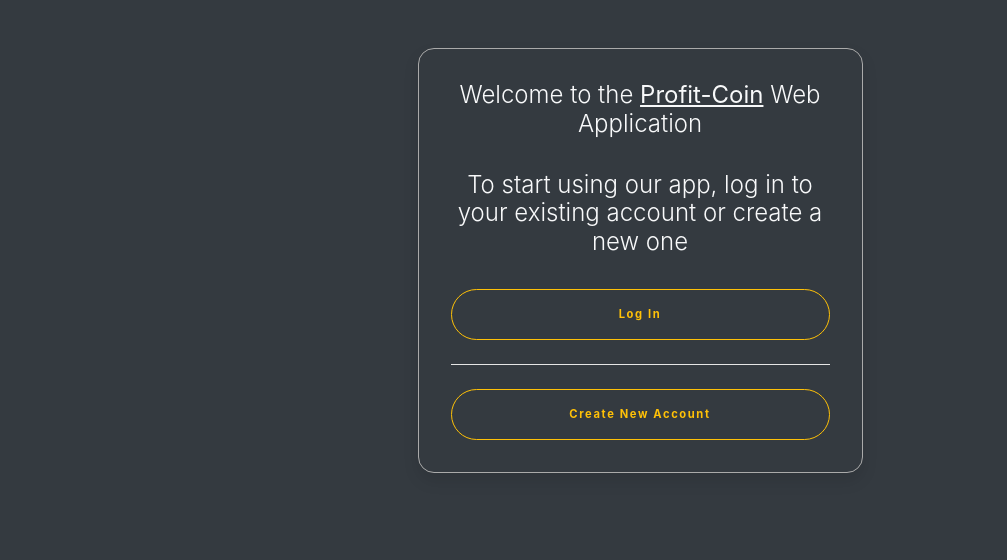
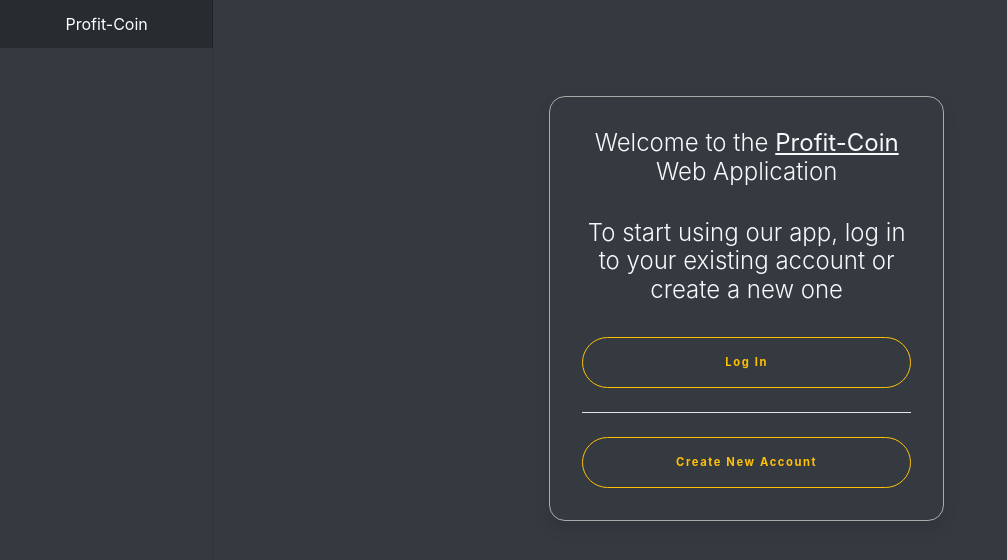
Before and after one commit to mikovsky/pc-client-v2, a React (Create React App) app: page / in a window 1280 px wide. Shown: the top 560 px of the page, without its empty margins (0-1007 px from the left). Built offline with nearby package versions, Linux system fonts and the light colour scheme.

Commit message:
Auth Reducer, ErrorReducer, FormReducer, Top&Left Navbars, Conditional rendering of links in navbars

```diff
--- a/package.json
+++ b/package.json
@@ -12,7 +12,7 @@
     "react-router-dom": "^5.0.0",
     "react-scripts": "3.0.1",
     "redux": "^4.0.1",
-    "redux-forms": "^1.0.0-3",
+    "redux-form": "^8.2.0",
     "redux-thunk": "^2.3.0"
   },
   "scripts": {
--- a/src/components/App.js
+++ b/src/components/App.js
@@ -1,7 +1,24 @@
 import React from "react";
+import TopNavbar from "./navigationBars/TopNavbar";
+import LeftNavbar from "./navigationBars/LeftNavbar";
 
 const App = ({ children }) => {
-  return <div>{children}</div>;
+  return (
+    <React.Fragment>
+      <TopNavbar />
+      <div className="container-fluid">
+        <div className="row">
+          <LeftNavbar />
+          <main
+            role="main"
+            className="col-md-9 ml-sm-auto col-lg-10 px-4 bg-dark text-light"
+          >
+            {children}
+          </main>
+        </div>
+      </div>
+    </React.Fragment>
+  );
 };
 
 export default App;
--- /dev/null
+++ b/src/components/navigationBars/LeftNavbar.js
@@ -0,0 +1,48 @@
+import React, { Component } from "react";
+import { Link } from "react-router-dom";
+import { connect } from "react-redux";
+
+class LeftNavbar extends Component {
+  renderLinks() {
+    if (this.props.authenticated) {
+      return (
+        <ul className="nav flex-column text-center mt-3">
+          <li className="nav-item h6">
+            <Link to="/dashboard" className="nav-link active text-light">
+              <i className="fas fa-chart-line" />
+              <span> Dashboard</span>
+            </Link>
+          </li>
+          <li className="nav-item h6">
+            <Link to="/wallet" className="nav-link text-light">
+              <i className="fas fa-wallet" />
+              <span> Wallet</span>
+            </Link>
+          </li>
+          <li className="nav-item h6">
+            <Link to="/news" className="nav-link text-light">
+              <i className="fas fa-newspaper" />
+              <span> News</span>
+            </Link>
+          </li>
+        </ul>
+      );
+    }
+  }
+
+  render() {
+    return (
+      <nav className="col-md-2 d-none d-md-block bg-dark text-light sidebar">
+        <div className="sidebar-sticky">{this.renderLinks()}</div>
+      </nav>
+    );
+  }
+}
+
+const mapStateToProps = state => {
+  return {
+    authenticated: state.authReducer.authenticated
+  };
+};
+
+export default connect(mapStateToProps)(LeftNavbar);
--- /dev/null
+++ b/src/components/navigationBars/TopNavbar.js
@@ -0,0 +1,40 @@
+import React, { Component } from "react";
+import { Link } from "react-router-dom";
+import { connect } from "react-redux";
+
+class TopNavbar extends Component {
+  renderLinks() {
+    if (this.props.authenticated) {
+      return (
+        <ul className="navbar-nav px-3">
+          <li className="nav-item text-nowrap">
+            <span className="nav-link">Log Out</span>
+          </li>
+        </ul>
+      );
+    }
+  }
+  render() {
+    return (
+      <React.Fragment>
+        <nav className="navbar navbar-dark fixed-top bg-dark flex-md-nowrap p-0 shadow navbar-color">
+          <Link
+            to="/dashboard"
+            className="navbar-brand col-sm-3 col-md-2 mr-0 text-center"
+          >
+            Profit-Coin
+          </Link>
+          {this.renderLinks()}
+        </nav>
+      </React.Fragment>
+    );
+  }
+}
+
+const mapStateToProps = state => {
+  return {
+    authenticated: state.authReducer.authenticated
+  };
+};
+
+export default connect(mapStateToProps)(TopNavbar);
--- a/src/index.js
+++ b/src/index.js
@@ -2,14 +2,24 @@ import React from "react";
 import ReactDOM from "react-dom";
 import { Provider } from "react-redux";
 import { BrowserRouter as Router, Route } from "react-router-dom";
-import { createStore, applyMiddleware } from "redux";
+import { createStore, applyMiddleware, compose } from "redux";
 import reduxThunk from "redux-thunk";
 
 import App from "./components/App";
 import reducers from "./redux/reducers";
 import LandingPage from "./components/LandingPage";
 
-const store = createStore(reducers, {}, applyMiddleware(reduxThunk));
+const ReactReduxDevTools =
+  window.__REDUX_DEVTOOLS_EXTENSION__ && window.__REDUX_DEVTOOLS_EXTENSION__();
+
+const store = createStore(
+  reducers,
+  {},
+  compose(
+    applyMiddleware(reduxThunk),
+    ReactReduxDevTools
+  )
+);
 
 ReactDOM.render(
   <Provider store={store}>
--- /dev/null
+++ b/src/redux/reducers/authReducer.js
@@ -0,0 +1,17 @@
+import { AUTH_USER } from "../types";
+
+const INITIAL_STATE = {
+  authenticated: ""
+};
+
+export default (state = INITIAL_STATE, action) => {
+  switch (action.type) {
+    case AUTH_USER:
+      return {
+        ...state,
+        authenticated: action.payload
+      };
+    default:
+      return state;
+  }
+};
--- /dev/null
+++ b/src/redux/reducers/errorReducer.js
@@ -0,0 +1,12 @@
+import { GET_ERRORS } from "../types";
+
+const INITIAL_STATE = {};
+
+export default (state = INITIAL_STATE, action) => {
+  switch (action.type) {
+    case GET_ERRORS:
+      return action.payload;
+    default:
+      return state;
+  }
+};
--- a/src/redux/reducers/index.js
+++ b/src/redux/reducers/index.js
@@ -1,5 +1,10 @@
 import { combineReducers } from "redux";
+import { reducer as formReducer } from "redux-form";
+import authReducer from "./authReducer";
+import errorReducer from "./errorReducer";
 
 export default combineReducers({
-  test: () => 123
+  formReducer,
+  authReducer,
+  errorReducer
 });
--- /dev/null
+++ b/src/redux/types.js
@@ -0,0 +1,2 @@
+export const AUTH_USER = "AUTH_USER";
+export const GET_ERRORS = "GET_ERRORS";
```
Also changed, not shown: 1 other file (tests, documents, lock files or other folders).
